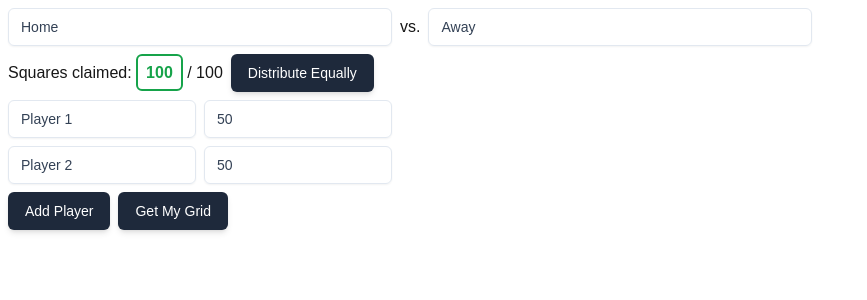
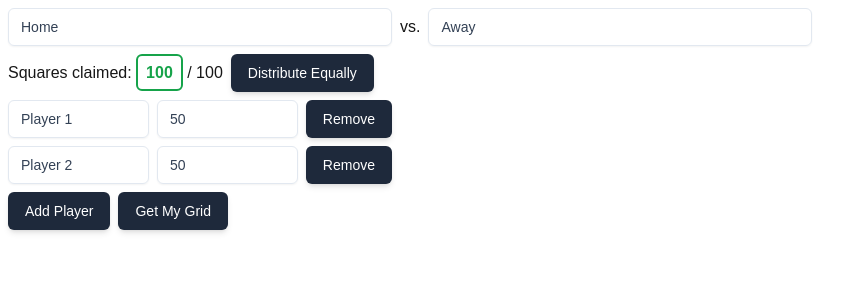
Before and after one commit to mtrupiano/points-grid, a Next.js app: page /build in a window 1280 px wide. Shown: the top 300 px of the page, without its empty margins (0-867 px from the left). Built offline with nearby package versions, Linux system fonts and the light colour scheme.

Commit message:
add remove button

```diff
--- a/app/components/TailwindButton.tsx
+++ b/app/components/TailwindButton.tsx
@@ -5,8 +5,12 @@
 ) {
   return (
     <button
-      className="rounded-md bg-slate-800 py-2 px-4 border border-transparent text-center text-sm text-white transition-all shadow-md hover:shadow-lg focus:bg-slate-700 focus:shadow-none active:bg-slate-700 hover:bg-slate-700 active:shadow-none disabled:pointer-events-none disabled:opacity-50 disabled:shadow-none ml-2"
       {...props}
+      className={
+        "rounded-md bg-slate-800 py-2 px-4 border border-transparent text-center text-sm text-white transition-all duration-150 shadow-md hover:shadow-lg focus:bg-slate-700 focus:shadow-none active:bg-slate-700 hover:bg-slate-700 active:shadow-none disabled:pointer-events-none disabled:opacity-50 disabled:shadow-none ml-2" +
+        " " +
+        props.className
+      }
     />
   );
 }
--- a/app/page.tsx
+++ b/app/page.tsx
@@ -2,6 +2,7 @@
 
 import Link from "next/link";
 import { ChangeEvent, useState } from "react";
+import TailwindButton from "./components/TailwindButton";
 
 export default function Home() {
   const [numPlayers, setNumPlayers] = useState(2);
@@ -42,9 +43,7 @@
         </div>
         <div className="w-full flex justify-center">
           <Link href={`/build?num-players=${numPlayers}`}>
-            <button className="hover:bg-slate-200 transition duration-150 w-12 rounded-md p-2 hover:ring-2 hover:ring-slate-200 focus:ring-2 focus:ring-slate-100 active:ring-2 active:ring-slate-100">
-              Go
-            </button>
+            <TailwindButton>Go</TailwindButton>
           </Link>
         </div>
       </div>
```
Also changed, not shown: app/build/GridBuilderClient.tsx, app/build/PlayerInput.tsx.
